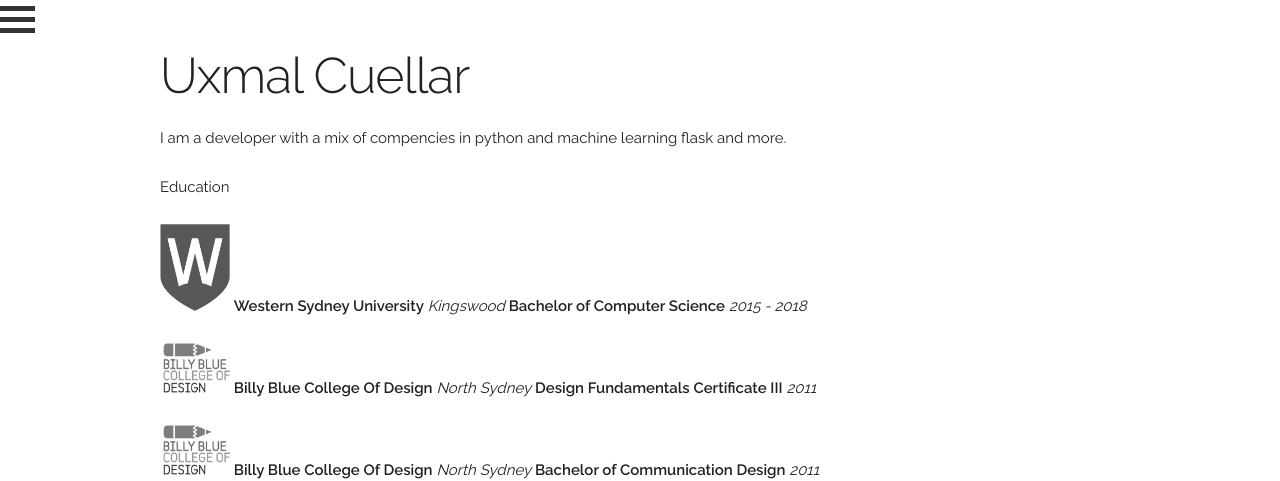
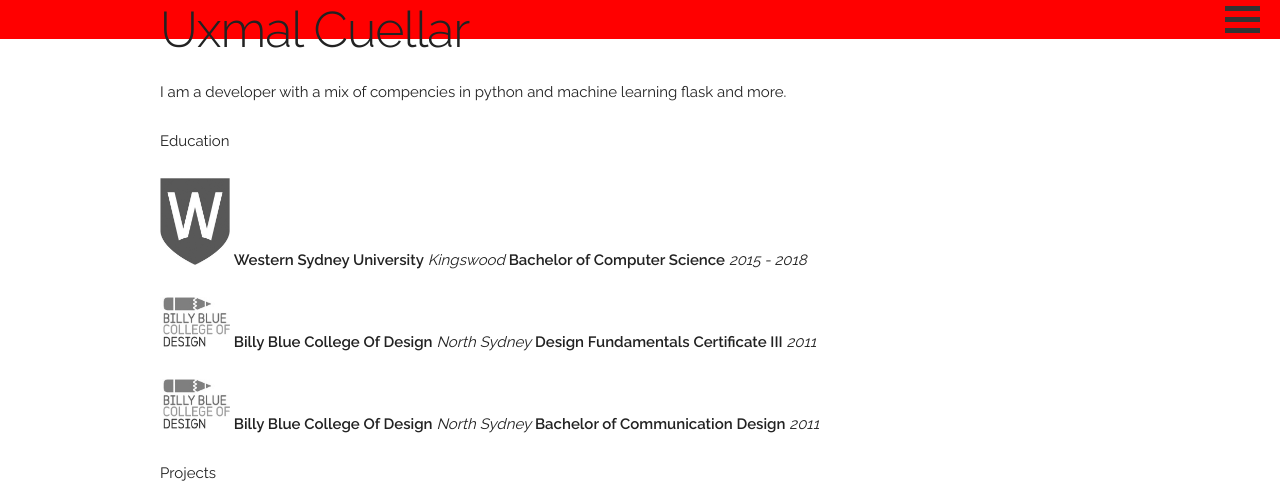
Before and after one commit to UxmalCuellar/v1, a Flask app: page / in a window 1280 px wide. Shown: the top 481 px of the page. Run offline with Flask 2, Linux system fonts and the light colour scheme.

Commit message:
added fixed navbar and repositioned menu icon

```diff
--- a/static/main.css
+++ b/static/main.css
@@ -20,12 +20,21 @@ img.icon:hover {
 }
 
 /*
- * Menu
+ * Navbar elements
  */
+.navbar {
+   background-color: red;
+   position: fixed;
+   top: 0;
+   width: 100%;
+}
 
+/* menu icon and animation */
 .toc-holder {
    display: inline-block;
    cursor: pointer;
+   float: right;
+   padding-right: 20px;
 }
 
 .bar1, .bar2, .bar3 {
@@ -57,6 +66,7 @@ img.icon:hover {
    background-color: #f1f1f1;
    min-width: 160px;
    z-index: 1;
+   right: 0;
 }
 
 .dropdown-content a {
--- a/static/script.js
+++ b/static/script.js
@@ -5,16 +5,15 @@ function toggleMenuIcon(x) {
 }
 
 // close dropdown menu if user clicks outside if it
-window.onclick = function(event) {
-   if (!event.target.matches('.toc-holder')) {
-      var dropdowns = document.getElementByClassName("dropdown-content");
-      var i;
-      for (i = 0; i < dropdowns.length; i++) {
-	 var openDropDown = dropdowns[i];
-	 if (openDropDown.classList.contains('show')) {
-	    alert("hey");
-	    openDropDown.classList.remove('show');
-	 }
-      }
-   }
-}
+// window.onclick = function(event) {
+//    if (!event.target.matches('.toc-holder')) {
+//       var dropdowns = document.getElementByClassName("dropdown-content");
+//       var i;
+//       for (i = 0; i < dropdowns.length; i++) {
+// 	 var openDropDown = dropdowns[i];
+// 	 if (openDropDown.classList.contains('show')) {
+// 	    openDropDown.classList.remove('show');
+// 	 }
+//       }
+//    }
+// }
--- a/templates/layout.html
+++ b/templates/layout.html
@@ -27,6 +27,8 @@
       <link rel="icon" type="image/png" href="/static/images/favicon.png">
    </head>
    <body>
+      <div class="navbar">
+
 	 <div class="toc-holder" onclick="toggleMenuIcon(this)">
 	    <div class="bar1"></div>
 	    <div class="bar2"></div>
@@ -37,6 +39,7 @@
 	       <a href="#digitclass">Digit Classifier</a>
 	    </div>
 	 </div>
+      </div>
       {% block content %} {% endblock %}
    </body>
 </html>
```
Lines whose indentation alone changed are shown as unchanged.
